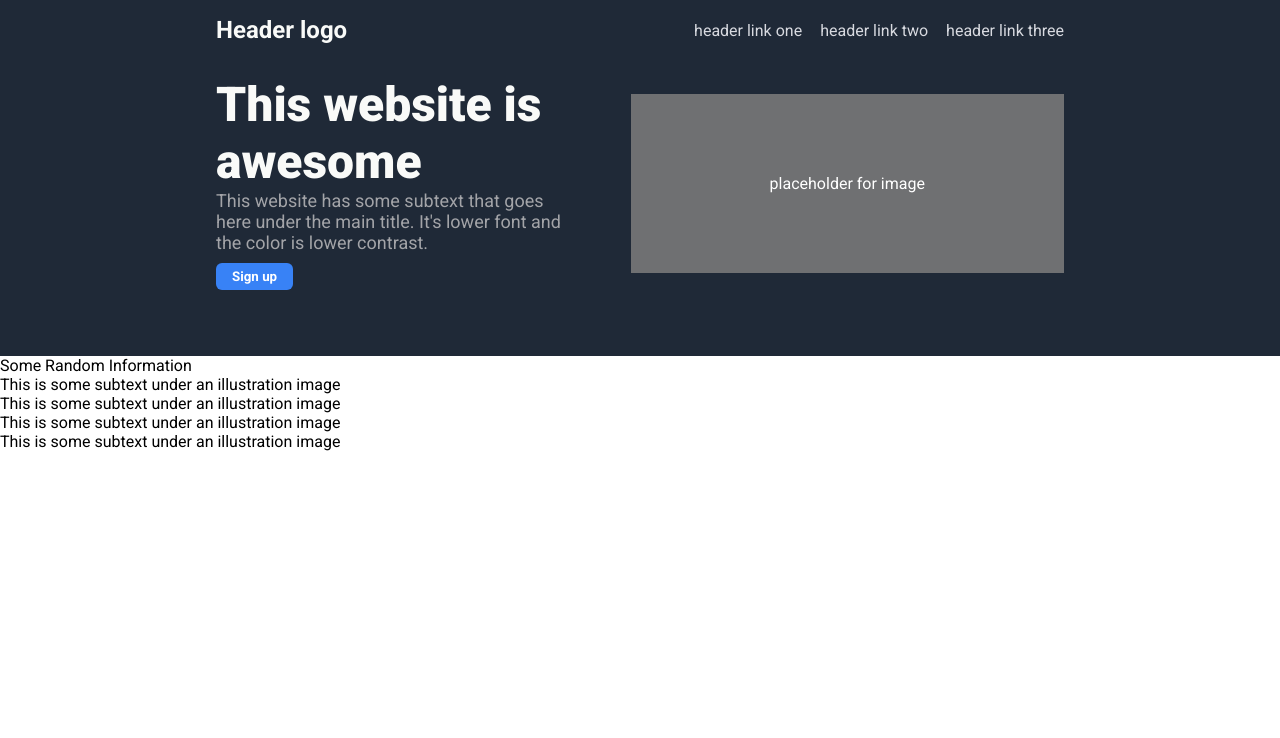
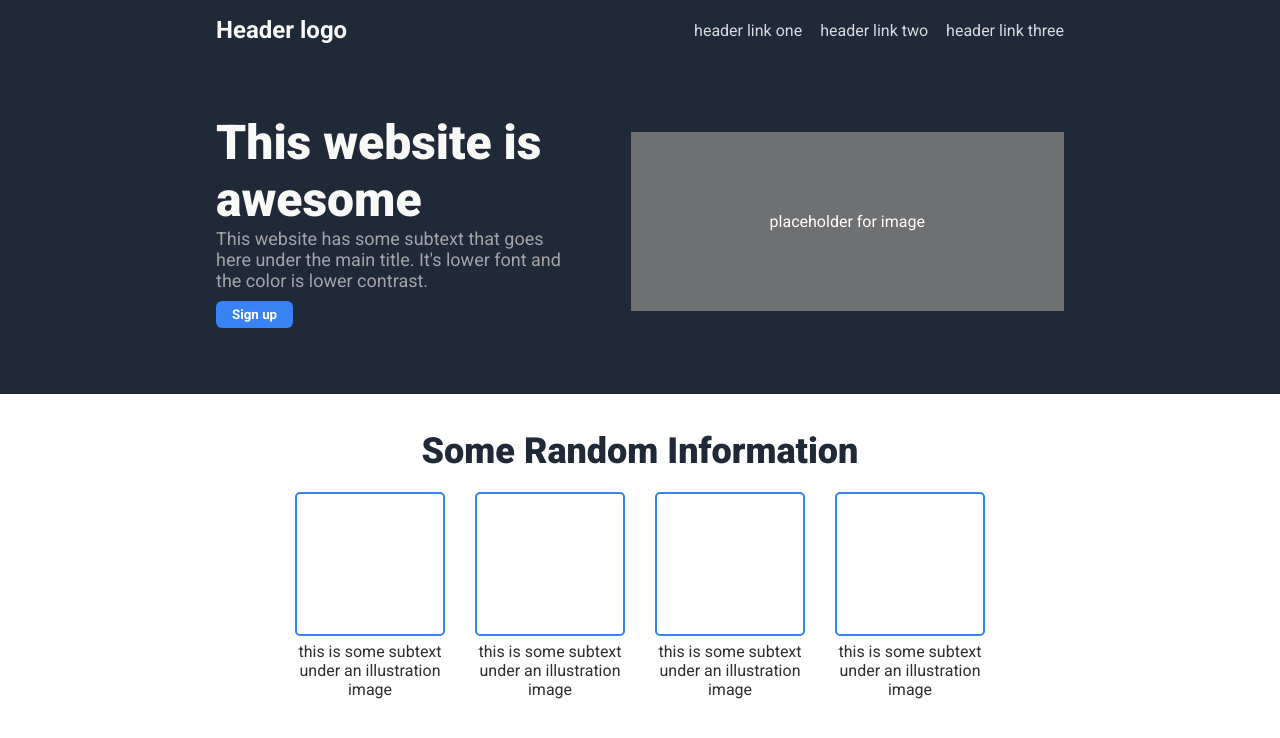
Before and after one commit to Basher113/odin-landing-page, a plain HTML site: page index.html in a window 1280 px wide. Drawn offline with Linux system fonts and the light colour scheme.

Commit message:
Add styling on information section

```diff
--- a/index.html
+++ b/index.html
@@ -31,28 +31,28 @@
         </div>
     </div>
 
-    <div class="information">
+    <div class="information-section">
         <div class="information-header">Some Random Information</div>
 
         <div class="informations">
             <div class="information">
                 <div class="information-box"></div>
-                <div class="information-subtext">This is some subtext under an illustration image</div>
+                <div class="information-subtext">this is some subtext under an illustration image</div>
             </div>
 
             <div class="information">
                 <div class="information-box"></div>
-                <div class="information-subtext">This is some subtext under an illustration image</div>
+                <div class="information-subtext">this is some subtext under an illustration image</div>
             </div>
 
             <div class="information">
                 <div class="information-box"></div>
-                <div class="information-subtext">This is some subtext under an illustration image</div>
+                <div class="information-subtext">this is some subtext under an illustration image</div>
             </div>
 
             <div class="information">
                 <div class="information-box"></div>
-                <div class="information-subtext">This is some subtext under an illustration image</div>
+                <div class="information-subtext">this is some subtext under an illustration image</div>
             </div>
 
         </div>
--- a/styles.css
+++ b/styles.css
@@ -18,6 +18,7 @@
     justify-content: space-between;
     align-items: center;
     padding: 16px;
+    margin-bottom: 38px;
 }
 
 .logo {
@@ -72,3 +73,36 @@
     padding: 80px;
     text-align: center;
 }
+
+/* Information section  */
+.information-section {
+    padding: 36px 250px 70px 250px;
+}
+
+.information-header {
+    text-align: center;
+    font-size: 36px;
+    color: #1F2937;
+    font-weight: 900;
+    margin-bottom: 20px;
+}
+
+.informations {
+    display: flex;
+    justify-content: center;
+    align-items: center;
+    gap: 30px;
+}
+
+.information {
+    width: 150px;
+    text-align: center;
+    color: #2e2e2e;
+}
+
+.information-box {
+    border: 2px solid #3882f6;
+    border-radius: 5px;
+    padding: 70px;
+    margin-bottom: 6px;x
+}
```
